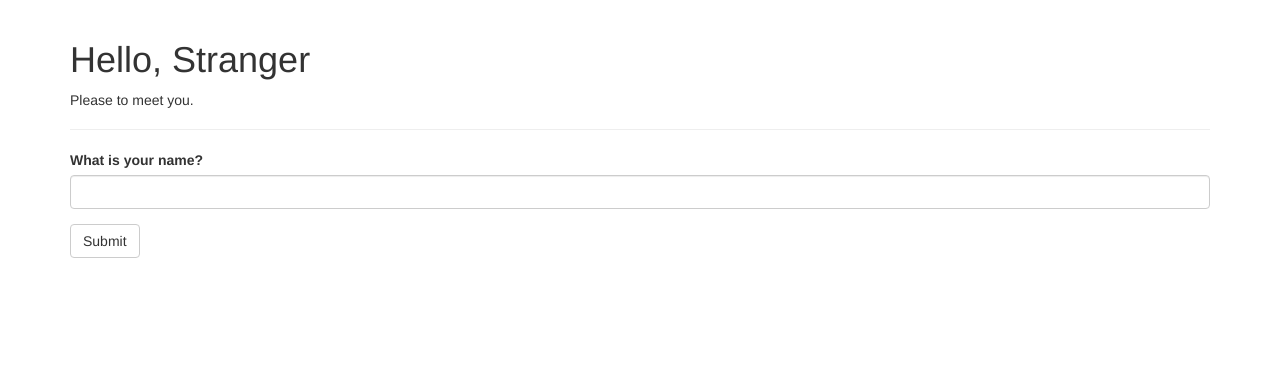
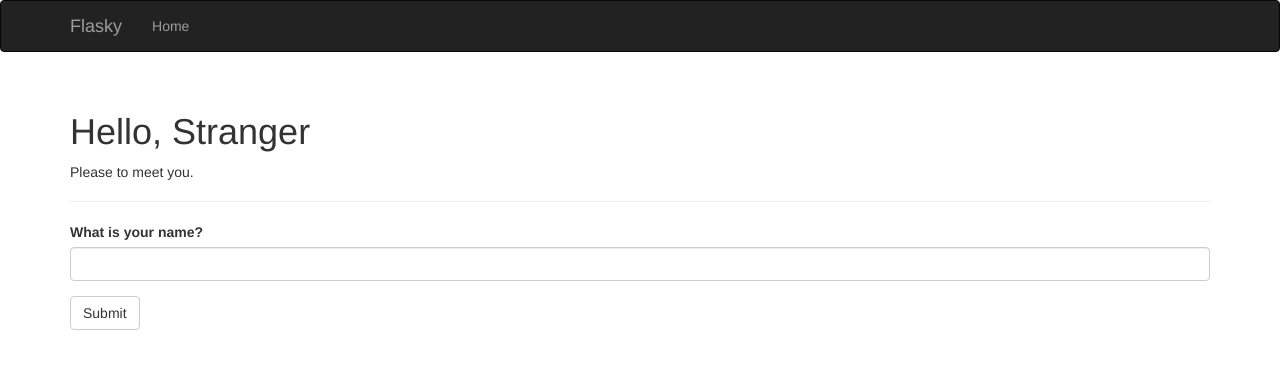
Before and after one commit to mtali/socialflask, a Flask app: page / in a window 1280 px wide. Shown: the top 369 px of the page. Run offline with Flask 2, Linux system fonts and the light colour scheme; some libraries are stand-ins or nearby versions.

Commit message:
Implement site navbar

```diff
--- a/app/templates/base.html
+++ b/app/templates/base.html
@@ -2,4 +2,22 @@
 {% block title %} Flasky {% endblock %}
 
 {% block navbar %}
+    <div class="navbar navbar-inverse" role="navigation">
+        <div class="container">
+            <div class="navbar-header">
+                <button type="button" class="navbar-toggle" data-target=".navbar-collapse" data-toggle="collapse">
+                    <span class="sr-only">Toggle navigation</span>
+                    <span class="icon-bar"></span>
+                    <span class="icon-bar"></span>
+                    <span class="icon-bar"></span>
+                </button>
+                <a class="navbar-brand" href="/">Flasky</a>
+            </div>
+            <div class="navbar-collapse collapse">
+                <ul class="nav navbar-nav">
+                    <li><a href="/">Home</a></li>
+                </ul>
+            </div>
+        </div>
+    </div>
 {% endblock %}
```
